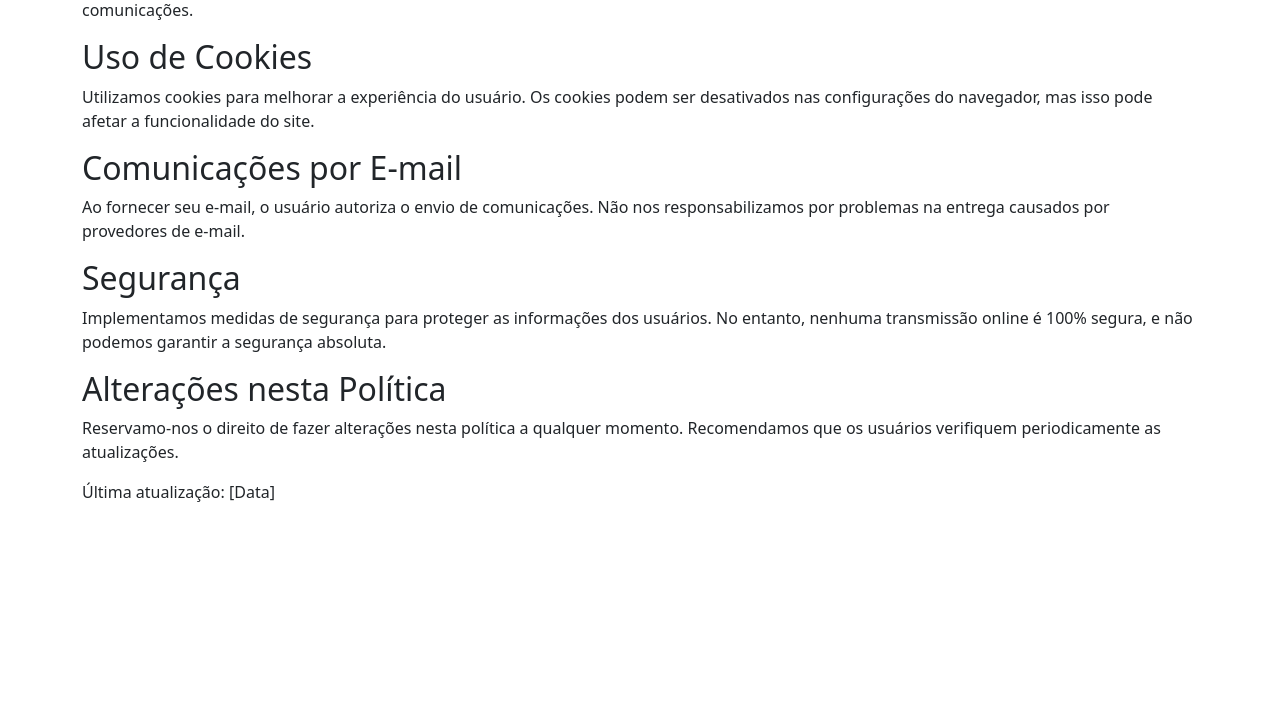
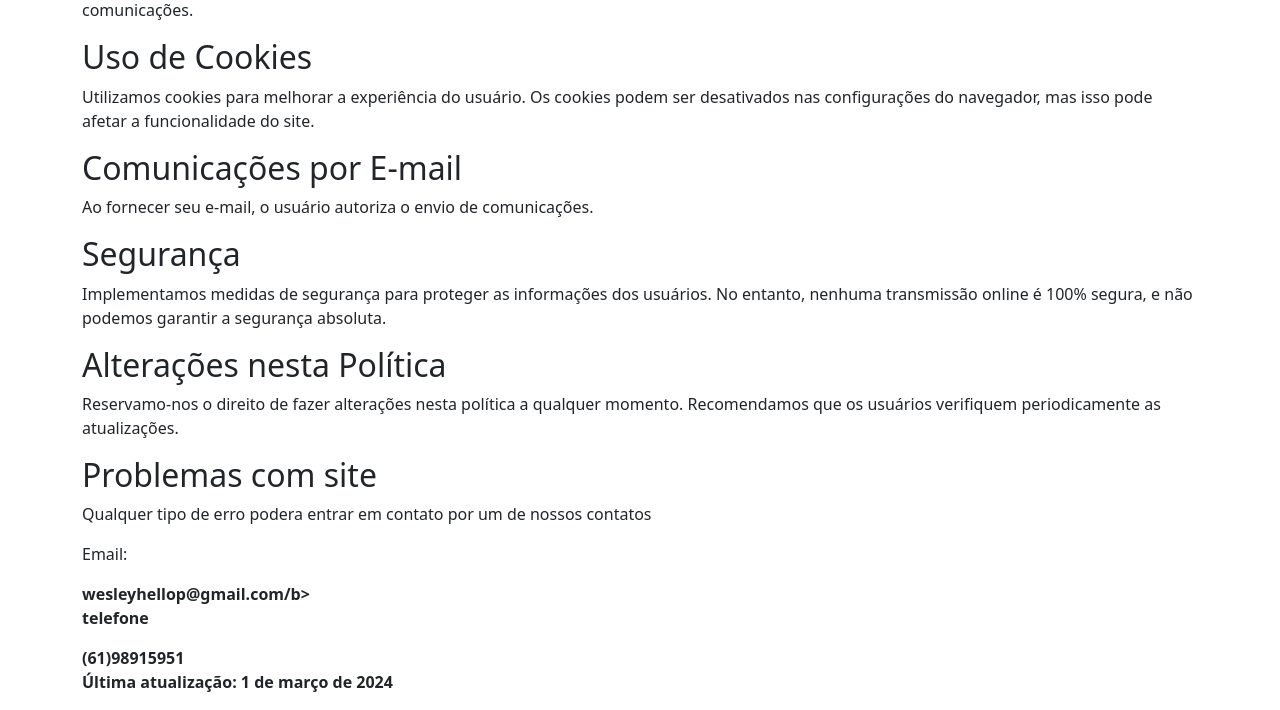
Before and after one commit to whzinn/consultarapida, a Flask app: page /politica in a window 1280 px wide. Shown: the part 232-942 px from the top of the page. Before the commit the page ends 734 px from the top, so only its background shows below. Run offline with Flask 2, Linux system fonts and the light colour scheme.

Commit message:
Update politica.html

```diff
--- a/templates/politica.html
+++ b/templates/politica.html
@@ -20,15 +20,18 @@
     <p>Utilizamos cookies para melhorar a experiência do usuário. Os cookies podem ser desativados nas configurações do navegador, mas isso pode afetar a funcionalidade do site.</p>
 
     <h2>Comunicações por E-mail</h2>
-    <p>Ao fornecer seu e-mail, o usuário autoriza o envio de comunicações. Não nos responsabilizamos por problemas na entrega causados por provedores de e-mail.</p>
+    <p>Ao fornecer seu e-mail, o usuário autoriza o envio de comunicações.</p>
 
     <h2>Segurança</h2>
     <p>Implementamos medidas de segurança para proteger as informações dos usuários. No entanto, nenhuma transmissão online é 100% segura, e não podemos garantir a segurança absoluta.</p>
 
     <h2>Alterações nesta Política</h2>
     <p>Reservamo-nos o direito de fazer alterações nesta política a qualquer momento. Recomendamos que os usuários verifiquem periodicamente as atualizações.</p>
-
-    <p>Última atualização: [Data]</p>
+    <h2>Problemas com site</h2>
+    <p>Qualquer tipo de erro podera entrar em contato por um de nossos contatos </p>
+    <p>Email:</p><b>wesleyhellop@gmail.com/b>
+    <p>telefone</p> <b>(61)98915951</b>
+    <p>Última atualização: 1 de março de 2024</p>
 </div>
 
 <script src="https://cdn.jsdelivr.net/npm/bootstrap@5.3.0/dist/js/bootstrap.bundle.min.js"></script>
```
